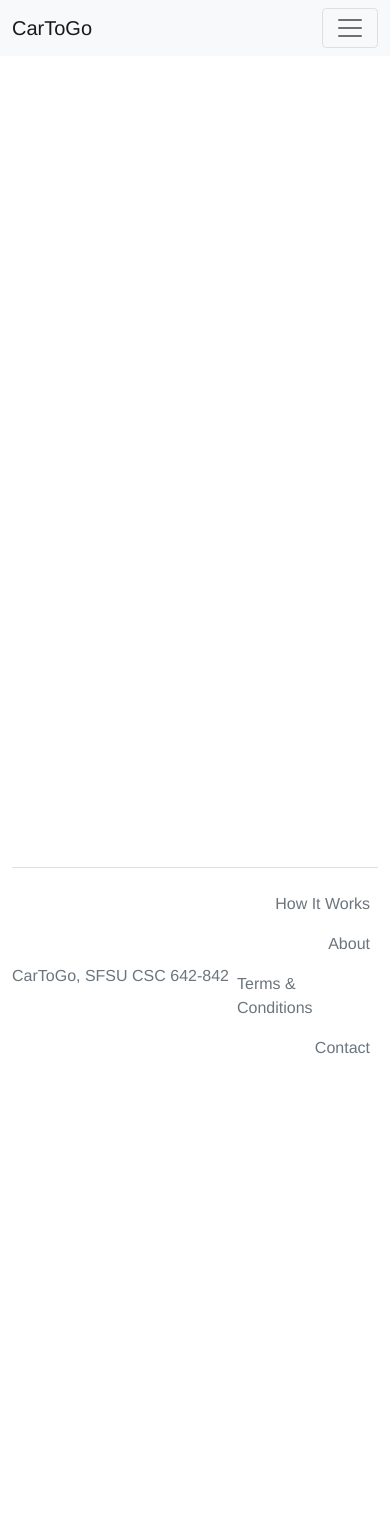
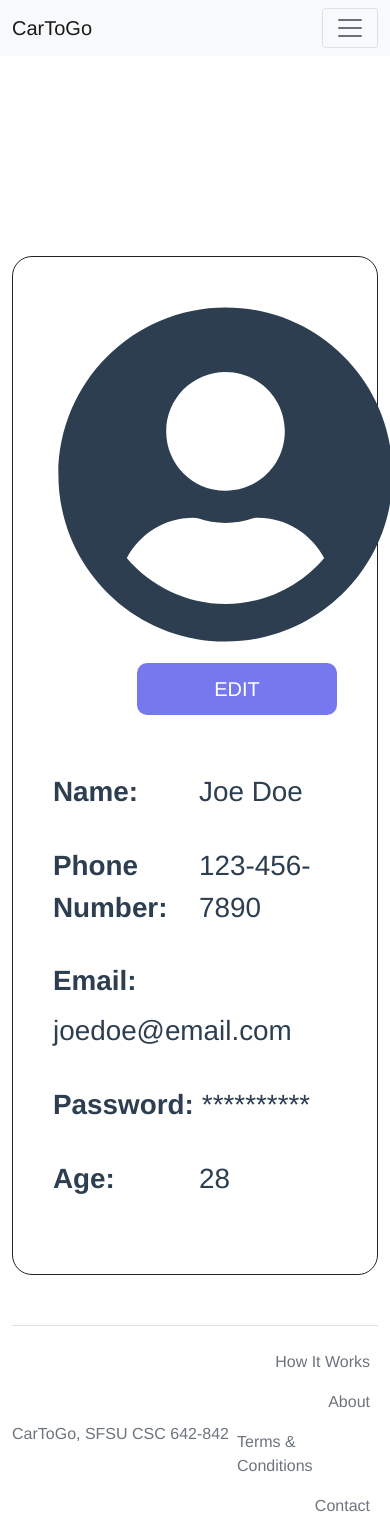
Before and after one commit to khanhngg/csc642-842-fall21-team05, a Vue app: page /profile in a window 390 px wide. Shown: the top 1516 px of the page. Before the commit the page ends 1084 px from the top, so only its background shows below. Built offline with nearby package versions, Linux system fonts and the light colour scheme.

Commit message:
some update

```diff
--- a/package.json
+++ b/package.json
@@ -10,6 +10,7 @@
   },
   "dependencies": {
     "@fortawesome/fontawesome-free": "^5.15.4",
+    "@vue/cli": "^4.5.15",
     "bootstrap": "^5.1.3",
     "core-js": "^3.6.5",
     "vue": "^3.0.0",
--- a/src/components/Button.vue
+++ /dev/null
@@ -1,15 +0,0 @@
-<template>
-  <button :style="{ background: color }" class="btn">{{ text }}</button>
-</template>
-
-<script>
-export default {
-  name: "Button",
-  props: {
-    text: String,
-    color: String,
-  },
-};
-</script>
-
-<style></style>
--- a/src/main.js
+++ b/src/main.js
@@ -3,8 +3,8 @@ import App from "./App.vue";
 import router from "./router";
 import "bootstrap";
 import "bootstrap/dist/css/bootstrap.min.css";
-import '@fortawesome/fontawesome-free/css/all.css'
-import '@fortawesome/fontawesome-free/js/all.js'
+import "@fortawesome/fontawesome-free/css/all.css";
+import "@fortawesome/fontawesome-free/js/all.js";
 import "./assets/main.css";
 
 import DefaultLayout from "./layouts/DefaultLayout.vue";
--- a/src/router/index.js
+++ b/src/router/index.js
@@ -3,6 +3,7 @@ import Home from "../views/Home.vue";
 import About from "../views/About.vue";
 import Search from "../views/Search.vue";
 import Login from "../views/Login.vue";
+import Profile from "../views/Profile.vue";
 
 const routes = [
   {
@@ -28,6 +29,11 @@ const routes = [
     name: "Login",
     component: Login,
   },
+  {
+    path: "/profile",
+    name: "Profile",
+    component: Profile,
+  },
 ];
 
 const router = createRouter({
--- a/src/views/Login.vue
+++ b/src/views/Login.vue
@@ -1,10 +1,11 @@
 <template>
-  <div class="container form-container border border-dark rounded">
+  <div class="container login-form-container border border-dark">
     <form>
-      <div class="mt-3 mb-3">
-         <h2>Log In</h2>
+      <div class="mt-3 mb-4">
+        <h2>Log In</h2>
       </div>
-      <div class="col-6 mb-3">
+
+      <div class="mx-auto mb-3">
         <label for="email" class="form-label text-left">Email address</label>
         <input
           type="email"
@@ -13,7 +14,8 @@
           placeholder="Enter email address"
         />
       </div>
-      <div class="col-6 mb-3">
+
+      <div class="mx-auto mb-2">
         <label for="password" class="form-label">Password</label>
         <input
           type="password"
@@ -22,56 +24,53 @@
           placeholder="Enter password"
         />
       </div>
-      <div class="col-6 mb-3 form-check">
+
+      <div class="mb-3 form-check">
         <input type="checkbox" class="form-check-input" id="form-check" />
         <label class="form-check-label" for="form-check">Remember me</label>
       </div>
-      <button type="submit" class="w-100 btn btn-primary col-6 mb-3">Submit</button>
-      <Button text="Log In" color="violet" />
 
-      <div class="col-6 mb-3">
-        <p class="forgot-password">
+      <button class="btn btn-primary-theme w-100 mb-3" type="submit">
+        LOG IN
+      </button>
+
+      <div class="text-center">
+        <p class="forgot-password mb-2">
           Forgot
           <router-link :to="{ name: 'Home' }">password?</router-link>
         </p>
       </div>
 
-      <div class="col-6 mb-3">
+      <div class="mb-3 text-center">
         <p class="create-account">
-        Need an account?
-        <router-link :to="{ name: 'Home' }">Create an Account</router-link>
-       </p>
+          Need an account?
+          <router-link :to="{ name: 'Home' }">Create an Account</router-link>
+        </p>
       </div>
-
-
-
-
-
     </form>
   </div>
 </template>
 
 <script>
-import Button from "@/components/Button.vue";
-
 export default {
-  components: {
-    Button,
-  },
+  name: "Login",
+  components: {},
 };
 </script>
-
 
 <style scoped>
 h2 {
   text-align: center;
+  font-weight: bold;
 }
 .form-label {
   font-weight: bold;
 }
-
-.form-container {
+.login-form-container {
   max-width: 750px;
+  /*height: 750px;*/
+  padding: 40px 50px 20px;
+  border-radius: 20px;
+  margin-top: 100px;
 }
-
 </style>
--- a/src/views/Profile.vue
+++ b/src/views/Profile.vue
@@ -1,86 +1,110 @@
 <template>
+  <!-- Profile Container -->
+  <div class="container profile-container border border-dark">
+    <div class="row">
+      <div class="col">
+        <i class="fas fa-user-circle" style="font-size: 345px"></i>
+      </div>
+      <div class="col-sm-12 col-md-4 text-end mt-3">
+        <button class="btn btn-primary-theme" type="submit">EDIT</button>
+      </div>
+    </div>
+    <!-- Name -->
+    <div :key="info.id" v-for="info in userInfo" class="info">
+      <div class="row g-2 mt-5 mb-3 fs-1">
+        <div class="col">
+          <label for="name" class="info-label">Name:</label>
+        </div>
+        <div class="col">
+          <p class="info-name">{{ info.firstName }} {{ info.lastName }}</p>
+        </div>
+      </div>
+    </div>
+    <!-- Phone -->
+    <div :key="info.id" v-for="info in userInfo" class="info">
+      <div class="row g-2 mb-3 fs-1">
+        <div class="col-6">
+          <label for="phone" class="info-label">Phone Number:</label>
+        </div>
+        <div class="col-6">
+          <p class="info-phone">{{ info.phone }}</p>
+        </div>
+      </div>
+    </div>
+    <!-- Email -->
+    <div :key="info.id" v-for="info in userInfo" class="info">
+      <div class="row g-2 mb-3 fs-1">
+        <div class="col-4">
+          <label for="email" class="info-label">Email:</label>
+        </div>
+        <div class="col-">
+          <p class="info-email">{{ info.email }}</p>
+        </div>
+      </div>
+    </div>
+    <!-- Password -->
+    <div :key="info.id" v-for="info in userInfo" class="info">
+      <div class="row g-2 mb-3 fs-1">
+        <div class="col">
+          <label for="password" class="info-label">Password:</label>
+        </div>
+        <div class="col">
+          <p class="info-password">{{ info.password }}</p>
+        </div>
+      </div>
+    </div>
+    <!-- Age -->
+    <div :key="info.id" v-for="info in userInfo" class="info">
+      <div class="row g-2 mb-3 fs-1">
+        <div class="col">
+          <label for="age" class="info-label">Age:</label>
+        </div>
+        <div class="col">
+          <p class="info-age">{{ info.age }}</p>
+        </div>
+      </div>
+    </div>
+
+  </div>
 
 </template>
-
 <script>
 export default {
-
+  name: "Profile",
+  components: {},
+  data() {
+    return {
+      userInfo: [
+        {
+          id: 1,
+          firstName: "Joe",
+          lastName: "Doe",
+          phone: "123-456-7890",
+          email: "joedoe@email.com",
+          password: "**********",
+          age: "28",
+        },
+      ],
+    };
+  },
+};
+</script>
+<style scoped>
+.profile-container {
+  max-width: 1235px;
+  height: 1019px;
+  border-radius: 20px;
+  margin-top: 200px;
+  margin-bottom: 50px;
+  padding: 45px 40px 40px;
 }
-</script>
-
-<style>
-
+.btn {
+  padding: 10px 20px;
+  font-size: 20px;
+  border-radius: 10px;
+  width: 200px;
+}
+.info-label {
+  font-weight: bolder;
+}
 </style>
-
-
-<form>
-      <h3>Log In</h3>
-
-      <div class="col-md-6 mx-auto">
-        <label for="email" class="form-label text-left">Email address</label>
-        <input
-          type="email"
-          class="form-control"
-          id="email"
-          placeholder="Enter email address"
-        />
-      </div>
-
-      <div class="col-sm-8">
-        <label for="password" class="form-label text-label">Password</label>
-        <input
-          type="password"
-          class="form-control"
-          id="password"
-          placeholder="Enter password"
-        />
-      </div>
-
-      <div class="col-12">
-        <div class="form-check">
-          <input
-            class="form-check-input"
-            type="checkbox"
-            id="inlineFormCheck"
-          />
-          <label class="form-check-label" for="inlineFormCheck"
-            >Remember me</label
-          >
-        </div>
-      </div>
-
-      <div class="form-group">
-        <label for="email">Email address:</label>
-        <input
-          type="email"
-          class="form-control"
-          placeholder="Enter email"
-          id="email"
-        />
-      </div>
-
-      <div class="form-group">
-        <label for="pwd">Password:</label>
-        <input
-          type="password"
-          class="form-control"
-          placeholder="Enter password"
-          id="pwd"
-        />
-      </div>
-
-      <div class="d-grid gap-2 col-6 mx-auto">
-        <button type="submit" class="btn btn-primary">Log In</button>
-      </div>
-
-      <p class="forgot-password">
-        Forgot
-        <router-link :to="{ name: 'Home' }">password?</router-link>
-      </p>
-
-      <p class="create-account">
-        Need an account?
-        <router-link :to="{ name: 'Register' }">Create an Account</router-link>
-      </p>
-
-    </form>
--- a/src/views/Search.vue
+++ b/src/views/Search.vue
@@ -10,7 +10,6 @@
 </template>
 
 <script>
-
 export default {
   data() {
     return {
@@ -34,8 +33,7 @@ export default {
       ],
     };
   },
-  components: {
-  },
+  components: {},
 };
 </script>
 
```
Also changed, not shown: src/views/Home.vue (+64 -21 lines), 1 other file (tests, documents, lock files or other folders).
